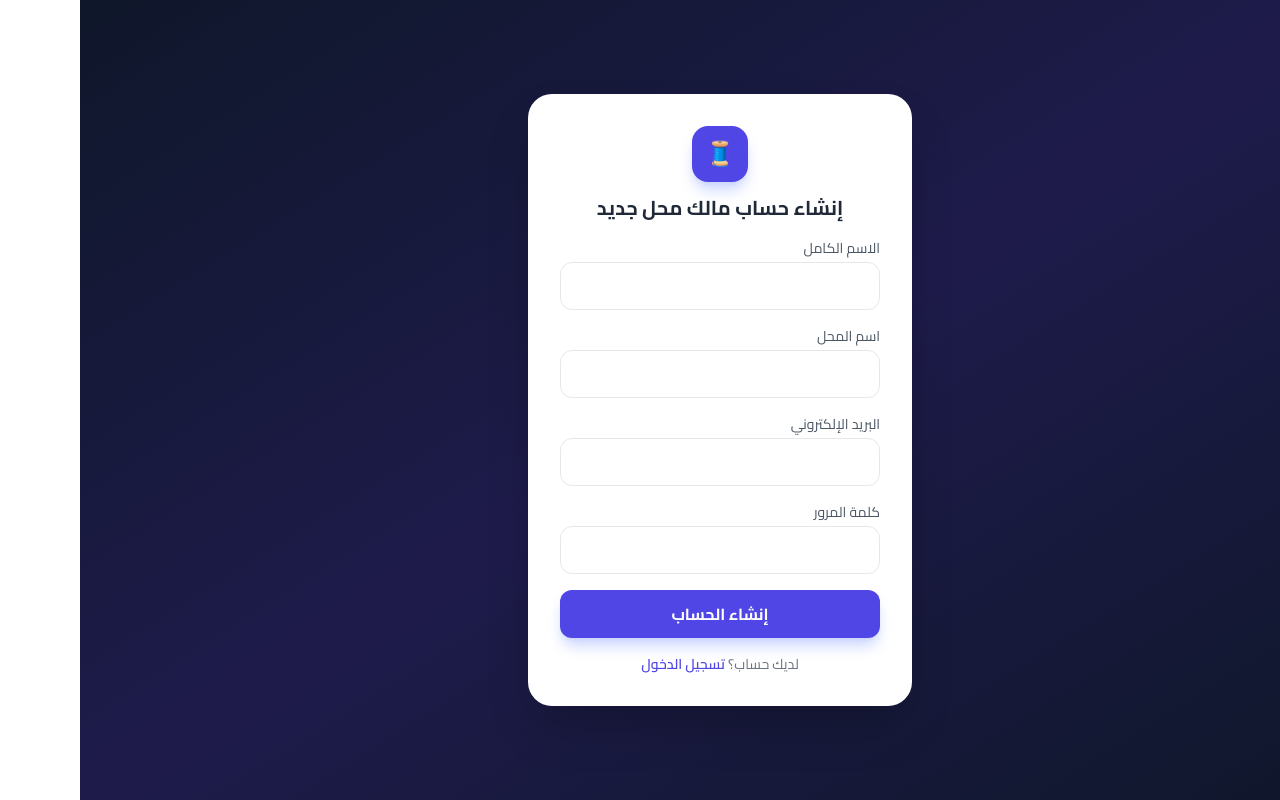
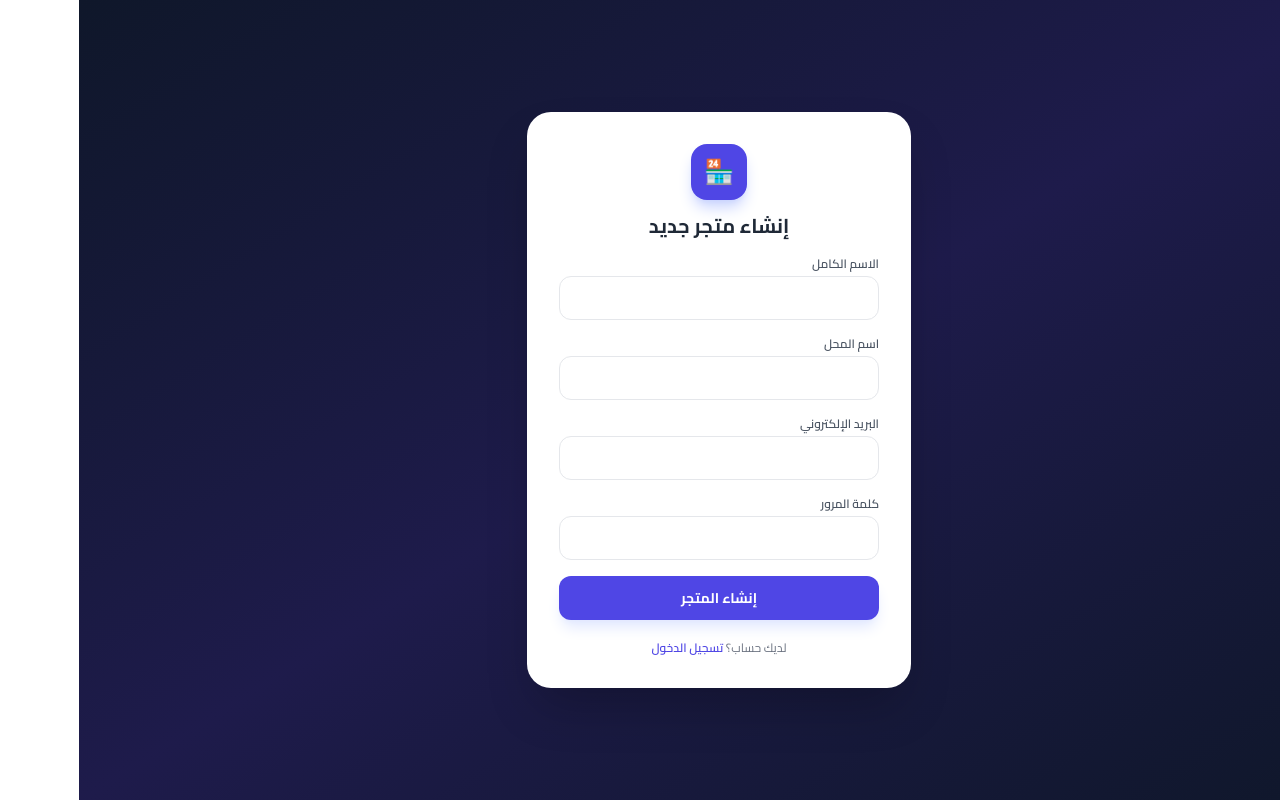
Before and after one commit to dev-mustafa67/my-store, a Next.js app: page /signup in a window 1280 px wide. Built offline with nearby package versions, Linux system fonts and the light colour scheme; no server answers.

Commit message:
Update page.tsx

```diff
--- a/app/signup/page.tsx
+++ b/app/signup/page.tsx
@@ -1,4 +1,3 @@
-// app/signup/page.tsx
 'use client';
 
 import { Suspense, useState } from 'react';
@@ -8,7 +7,7 @@ import { supabase } from '@/lib/supabase-client';
 function SignupForm() {
   const router = useRouter();
   const searchParams = useSearchParams();
-  const inviteStoreId = searchParams.get('store'); // موجود فقط في رابط دعوة موظف
+  const inviteStoreId = searchParams.get('store');
   const isEmployeeInvite = Boolean(inviteStoreId);
 
   const [fullName, setFullName] = useState('');
@@ -25,25 +24,31 @@ function SignupForm() {
     setError(null);
     setAlreadyRegistered(false);
 
-    const { data: authData, error: authError } = await supabase.auth.signUp({ email, password });
+    // 1. إنشاء المستخدم في Supabase Auth
+    const { data: authData, error: authError } = await supabase.auth.signUp({
+      email: email.trim(),
+      password
+    });
 
     if (authError?.message?.toLowerCase().includes('already registered') || authError?.message?.toLowerCase().includes('already exists')) {
       setAlreadyRegistered(true);
       setLoading(false);
       return;
     }
+
     if (authError || !authData.user) {
-      setError('حدث خطأ أثناء إنشاء الحساب');
+      setError('حدث خطأ أثناء إنشاء الحساب: ' + (authError?.message || ''));
       setLoading(false);
       return;
     }
 
-    let storeId = inviteStoreId;
+    let targetStoreId = inviteStoreId;
 
+    // 2. إذا كان مالكاً، يتم إنشاء متجر جديد
     if (!isEmployeeInvite) {
       const { data: store, error: storeError } = await supabase
         .from('stores')
-        .insert({ name: storeName })
+        .insert({ name: storeName.trim() })
         .select()
         .single();
 
@@ -52,85 +57,115 @@ function SignupForm() {
         setLoading(false);
         return;
       }
-      storeId = store.id;
+      targetStoreId = store.id;
     }
 
+    // 3. ربط الملف الشخصي بالرتبة المناسبة
     const { error: profileError } = await supabase.from('users_profile').insert({
       id: authData.user.id,
-      full_name: fullName,
-      email,
+      full_name: fullName.trim(),
+      email: email.trim(),
       role: isEmployeeInvite ? 'employee' : 'owner',
-      store_id: storeId,
+      store_id: targetStoreId,
     });
 
     if (profileError) {
-      setError('تم إنشاء الحساب لكن تعذّر ربطه بالمحل — تواصل مع المالك');
+      setError('تم إنشاء الحساب لكن تعذّر ربطه بالمحل — يرجى مراجعة إعدادات قاعدة البيانات');
       setLoading(false);
       return;
     }
 
-    router.push('/login');
+    // التوجيه المباشر
+    if (isEmployeeInvite) {
+      router.push('/pos');
+    } else {
+      router.push('/products');
+    }
   }
 
   return (
     <div dir="rtl" className="min-h-screen flex items-center justify-center p-6 bg-gradient-to-br from-slate-900 via-indigo-950 to-slate-900">
       <form onSubmit={handleSignup} className="bg-white rounded-3xl shadow-2xl p-8 w-full max-w-sm space-y-4">
         <div className="text-center">
-          <div className="w-14 h-14 rounded-2xl bg-indigo-600 flex items-center justify-center mx-auto mb-3 shadow-lg shadow-indigo-200 text-2xl">
-            🧵
+          <div className="w-14 h-14 rounded-2xl bg-indigo-600 flex items-center justify-center mx-auto mb-3 shadow-lg shadow-indigo-200 text-2xl text-white font-bold">
+            {isEmployeeInvite ? '👤' : '🏪'}
           </div>
           <h1 className="text-xl font-bold text-gray-800">
-            {isEmployeeInvite ? 'إنشاء حساب موظف' : 'إنشاء حساب مالك محل جديد'}
+            {isEmployeeInvite ? 'انضمام موظف جديد' : 'إنشاء متجر جديد'}
           </h1>
         </div>
+
         {isEmployeeInvite && (
-          <p className="text-xs text-center text-indigo-600 bg-indigo-50 rounded-lg py-2">
-            سينضم حسابك تلقائياً إلى المحل الذي أرسل لك هذا الرابط
+          <p className="text-xs text-center text-indigo-700 bg-indigo-50 border border-indigo-100 rounded-xl p-2.5 leading-relaxed font-medium">
+            ستنضم تلقائياً إلى نظام الكاشير الخاص بالمحل
           </p>
         )}
 
         <div>
-          <label className="block text-sm text-gray-600 mb-1">الاسم الكامل</label>
-          <input required value={fullName} onChange={(e) => setFullName(e.target.value)}
-            className="w-full h-12 px-4 rounded-xl border border-gray-200 focus:ring-2 focus:ring-indigo-500 focus:border-transparent outline-none" />
+          <label className="block text-xs font-semibold text-gray-600 mb-1">الاسم الكامل</label>
+          <input
+            required
+            value={fullName}
+            onChange={(e) => setFullName(e.target.value)}
+            className="w-full h-11 px-4 rounded-xl border border-gray-200 focus:ring-2 focus:ring-indigo-500 outline-none text-sm"
+          />
         </div>
 
         {!isEmployeeInvite && (
           <div>
-            <label className="block text-sm text-gray-600 mb-1">اسم المحل</label>
-            <input required value={storeName} onChange={(e) => setStoreName(e.target.value)}
-              className="w-full h-12 px-4 rounded-xl border border-gray-200 focus:ring-2 focus:ring-indigo-500 focus:border-transparent outline-none" />
+            <label className="block text-xs font-semibold text-gray-600 mb-1">اسم المحل</label>
+            <input
+              required
+              value={storeName}
+              onChange={(e) => setStoreName(e.target.value)}
+              className="w-full h-11 px-4 rounded-xl border border-gray-200 focus:ring-2 focus:ring-indigo-500 outline-none text-sm"
+            />
           </div>
         )}
 
         <div>
-          <label className="block text-sm text-gray-600 mb-1">البريد الإلكتروني</label>
-          <input required type="email" value={email} onChange={(e) => setEmail(e.target.value)}
-            className="w-full h-12 px-4 rounded-xl border border-gray-200 focus:ring-2 focus:ring-indigo-500 focus:border-transparent outline-none" />
+          <label className="block text-xs font-semibold text-gray-600 mb-1">البريد الإلكتروني</label>
+          <input
+            required
+            type="email"
+            value={email}
+            onChange={(e) => setEmail(e.target.value)}
+            className="w-full h-11 px-4 rounded-xl border border-gray-200 focus:ring-2 focus:ring-indigo-500 outline-none text-sm"
+          />
         </div>
 
         <div>
-          <label className="block text-sm text-gray-600 mb-1">كلمة المرور</label>
-          <input required type="password" minLength={6} value={password} onChange={(e) => setPassword(e.target.value)}
-            className="w-full h-12 px-4 rounded-xl border border-gray-200 focus:ring-2 focus:ring-indigo-500 focus:border-transparent outline-none" />
+          <label className="block text-xs font-semibold text-gray-600 mb-1">كلمة المرور</label>
+          <input
+            required
+            type="password"
+            minLength={6}
+            value={password}
+            onChange={(e) => setPassword(e.target.value)}
+            className="w-full h-11 px-4 rounded-xl border border-gray-200 focus:ring-2 focus:ring-indigo-500 outline-none text-sm"
+          />
         </div>
 
         {alreadyRegistered && (
-          <div className="bg-amber-50 border border-amber-200 rounded-xl p-4 text-center">
-            <p className="text-amber-800 text-sm font-semibold mb-2">لديك حساب بهذا البريد مسبقاً</p>
-            <a href="/login" className="inline-block px-5 h-9 leading-9 bg-indigo-600 text-white rounded-lg text-sm font-bold">
+          <div className="bg-amber-50 border border-amber-200 rounded-xl p-3 text-center">
+            <p className="text-amber-800 text-xs font-semibold mb-2">لديك حساب بهذا البريد مسبقاً</p>
+            <a href="/login" className="inline-block px-4 h-8 leading-8 bg-indigo-600 text-white rounded-lg text-xs font-bold">
               سجّل دخولك من هنا
             </a>
           </div>
         )}
-        {error && <p className="text-red-600 text-sm bg-red-50 rounded-lg px-3 py-2">{error}</p>}
 
-        <button type="submit" disabled={loading}
-          className="w-full h-12 bg-indigo-600 text-white rounded-xl font-bold hover:bg-indigo-700 disabled:opacity-50 shadow-lg shadow-indigo-200">
-          {loading ? 'جاري الإنشاء...' : 'إنشاء الحساب'}
+        {error && <p className="text-red-600 text-xs bg-red-50 rounded-lg p-2.5 font-medium">{error}</p>}
+
+        <button
+          type="submit"
+          disabled={loading}
+          className="w-full h-11 bg-indigo-600 text-white rounded-xl font-bold hover:bg-indigo-700 disabled:opacity-50 shadow-lg shadow-indigo-100 text-sm mt-2"
+        >
+          {loading ? 'جاري الحفظ...' : isEmployeeInvite ? 'انضمام للمحل' : 'إنشاء المتجر'}
         </button>
 
-        <p className="text-center text-sm text-gray-500">
+        <p className="text-center text-xs text-gray-500 pt-1">
           لديك حساب؟ <a href="/login" className="text-indigo-600 font-semibold">تسجيل الدخول</a>
         </p>
       </form>
@@ -140,7 +175,7 @@ function SignupForm() {
 
 export default function SignupPage() {
   return (
-    <Suspense fallback={<div className="min-h-screen flex items-center justify-center">جاري التحميل...</div>}>
+    <Suspense fallback={<div className="min-h-screen flex items-center justify-center text-sm text-gray-400">جاري التحميل...</div>}>
       <SignupForm />
     </Suspense>
   );
```
